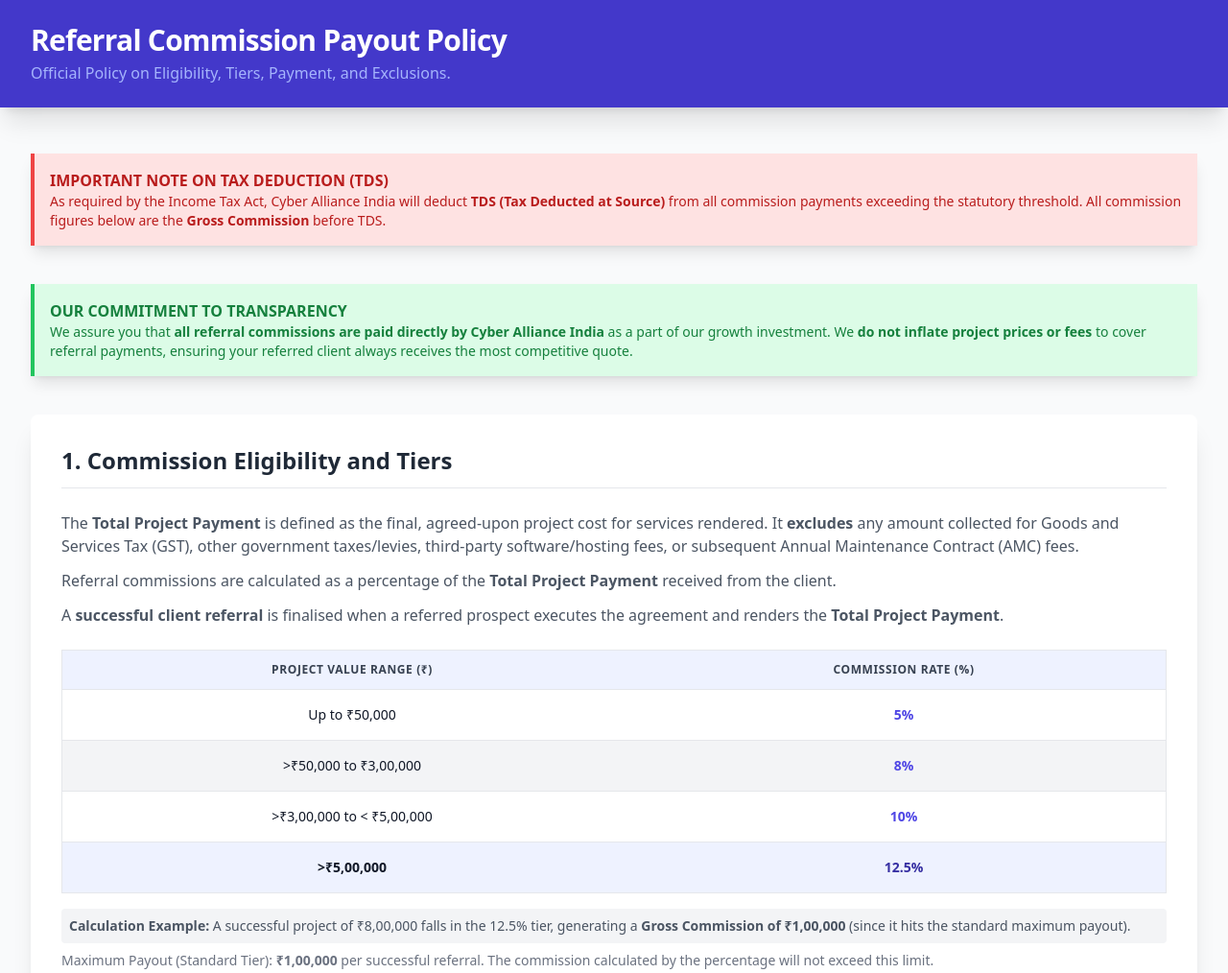
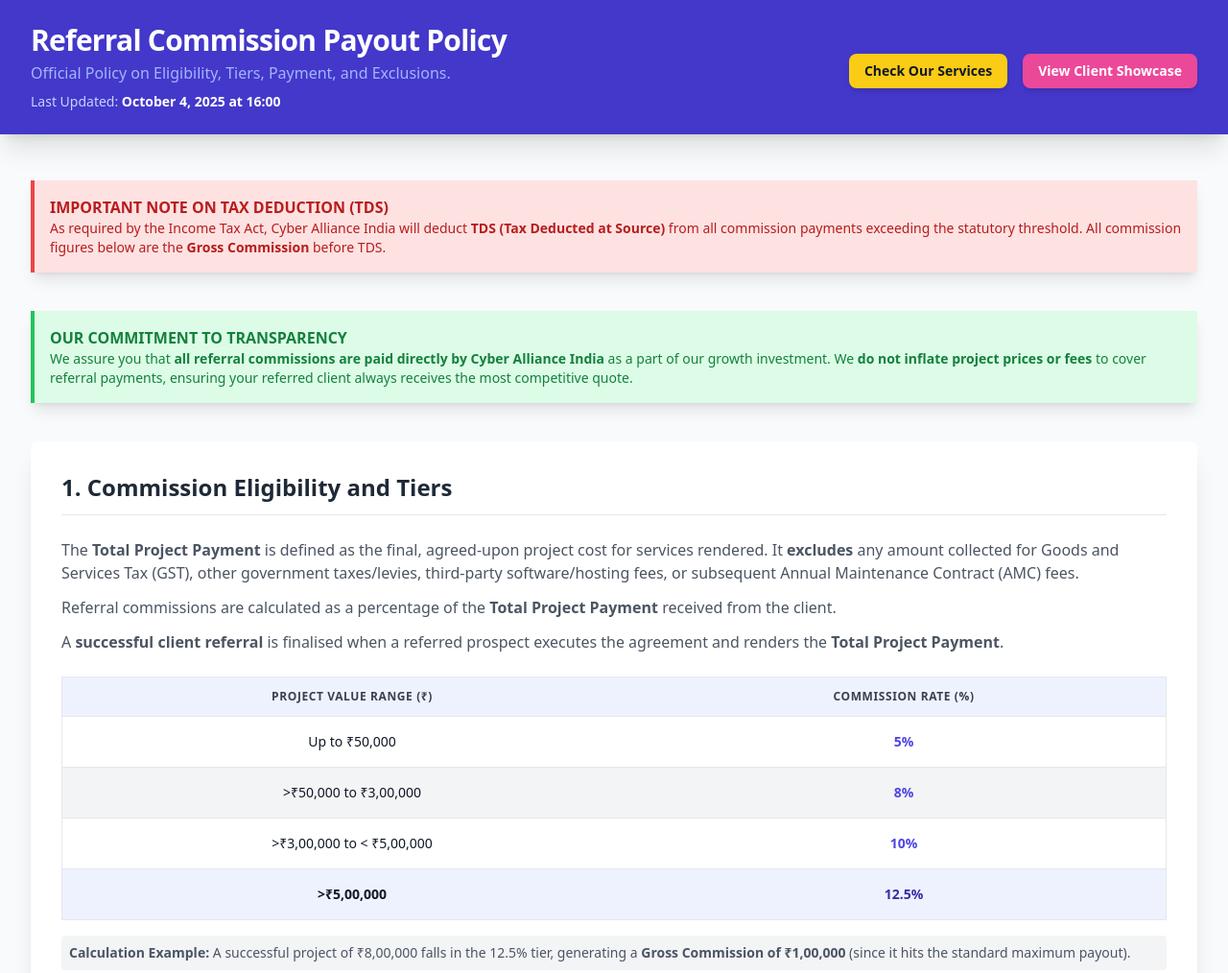
Before and after one commit to godarayudhvir/links-cyberalliance-india, a website: page crp.html in a window 1280 px wide. Shown: the top 1014 px of the page at 96% size. Drawn offline with nearby package versions, Linux system fonts and the light colour scheme.

Commit message:
Update crp.html

```diff
--- a/crp.html
+++ b/crp.html
@@ -20,12 +20,30 @@
 
     <header class="bg-indigo-700 shadow-xl">
         <div class="max-w-7xl mx-auto py-6 px-4 sm:px-6 lg:px-8">
+            <div class="flex justify-between items-start flex-wrap">
+                <div class="mb-4 sm:mb-0">
                     <h1 class="text-3xl font-extrabold text-white tracking-tight">
                         Referral Commission Payout Policy
                     </h1>
                     <p class="text-indigo-300 mt-1 font-medium">
                         Official Policy on Eligibility, Tiers, Payment, and Exclusions.
                     </p>
+                    <p class="text-sm text-indigo-200 mt-2">
+                        Last Updated: <span class="font-semibold text-white">October 4, 2025 at 16:00</span>
+                    </p>
+                </div>
+
+                <div class="flex flex-col space-y-3 sm:flex-row sm:space-y-0 sm:space-x-4 mt-2 self-start sm:self-center">
+                    <a href="https://cyberalliance.in/#portfolio"
+                       class="bg-yellow-400 text-gray-900 text-sm font-bold py-2 px-4 rounded-lg shadow-md hover:bg-yellow-500 transition duration-150 ease-in-out flex items-center justify-center">
+                        Check Our Services
+                    </a>
+                    <a href="https://cyberalliance.in/#clients"
+                       class="bg-pink-500 text-white text-sm font-bold py-2 px-4 rounded-lg shadow-md hover:bg-pink-600 transition duration-150 ease-in-out flex items-center justify-center">
+                        View Client Showcase
+                    </a>
+                </div>
+            </div>
             </div>
     </header>
 
@@ -337,13 +355,14 @@
 
 <a href="mailto:info@cyberalliance.in?bcc=cyberallianceindia@gmail.com&subject=Client%20Referral"
    class="bg-white text-indigo-700 font-bold py-3 px-8 rounded-lg shadow-xl hover:bg-indigo-50 transition duration-150 ease-in-out flex items-center justify-center">
-    info@cyberalliance.in
+    Email Referral
 </a>
 <a href="https://wa.me/918851573195?text=Hi%20there,%20I%20have%20a%20client%20to%20refer" target="_blank"
    class="bg-green-500 text-white font-bold py-3 px-8 rounded-lg shadow-xl hover:bg-green-600 transition duration-150 ease-in-out flex items-center justify-center">
     WhatsApp Us
 </a>
             </div>
+
             <p class="text-sm text-indigo-300 mt-6 font-bold">
                 Note: Your referral is only valid if we receive this contact before the client approaches us directly. We will formally acknowledge the receipt and validity of the referral via email within <strong>48 hours</strong> of submission.
             </p>
```
Lines whose indentation alone changed are shown as unchanged.
